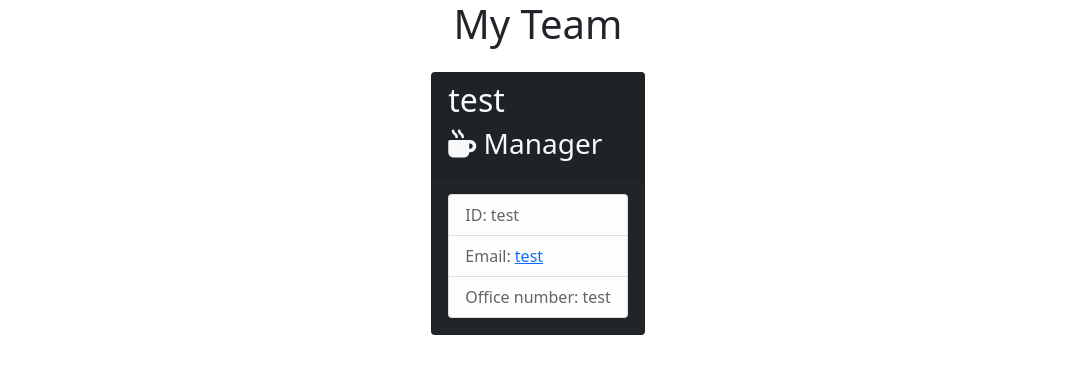
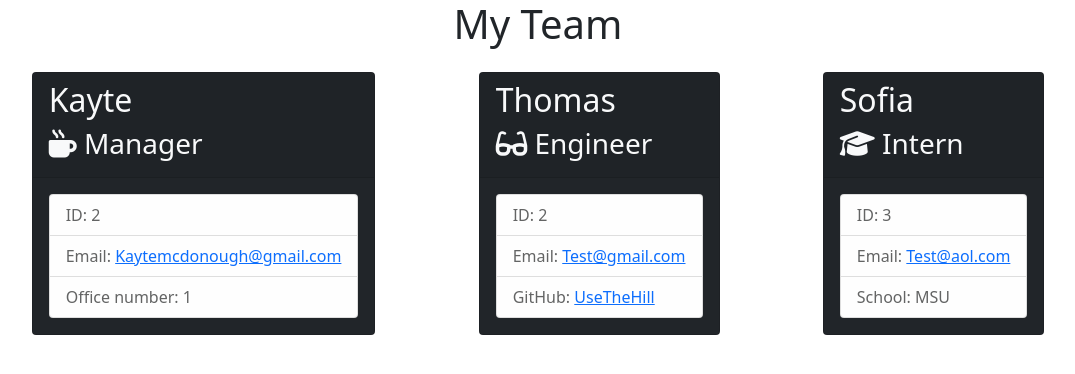
Before and after one commit to UseTheHill/team_profile_generator, a website: page output/team.html in a window 1280 px wide. Shown: the whole page, without its empty margins (102-1177 px from the left). Drawn offline with nearby package versions, Linux system fonts and the light colour scheme.

Commit message:
created updated profile

```diff
--- a/output/team.html
+++ b/output/team.html
@@ -21,14 +21,38 @@
             <div class="team-area col-12 d-flex justify-content-center justify-content-around">
                 <div class="card employee-card m-3 bg-dark">
     <div class="card-header text-light">
-        <h2 class="card-title">test</h2>
+        <h2 class="card-title">Kayte</h2>
         <h3 class="card-title"><i class="fas fa-mug-hot mr-2"></i> Manager</h3>
     </div>
     <div class="card-body">
         <ul class="list-group">
-            <li class="list-group-item list-group-item-light">ID: test</li>
-            <li class="list-group-item list-group-item-light">Email: <a href="mailto:test">test</a></li>
-            <li class="list-group-item list-group-item-light">Office number: test</li>
+            <li class="list-group-item list-group-item-light">ID: 2</li>
+            <li class="list-group-item list-group-item-light">Email: <a href="mailto:Kaytemcdonough@gmail.com">Kaytemcdonough@gmail.com</a></li>
+            <li class="list-group-item list-group-item-light">Office number: 1</li>
+        </ul>
+    </div>
+</div><div class="card employee-card m-3 bg-dark">
+    <div class="card-header text-light">
+        <h2 class="card-title">Thomas</h2>
+        <h3 class="card-title"><i class="fas fa-glasses mr-2"></i> Engineer</h3>
+    </div>
+    <div class="card-body">
+        <ul class="list-group">
+            <li class="list-group-item list-group-item-light">ID: 2</li>
+            <li class="list-group-item list-group-item-light">Email: <a href="mailto:Test@gmail.com">Test@gmail.com</a></li>
+            <li class="list-group-item list-group-item-light">GitHub: <a href="https://github.com/UseTheHill" target="_blank" rel="noopener noreferrer">UseTheHill</a></li>
+        </ul>
+    </div>
+</div><div class="card employee-card m-3 bg-dark">
+    <div class="card-header text-light">
+        <h2 class="card-title">Sofia</h2>
+        <h3 class="card-title"><i class="fas fa-graduation-cap mr-2"></i> Intern</h3>
+    </div>
+    <div class="card-body">
+        <ul class="list-group">
+            <li class="list-group-item list-group-item-light">ID: 3</li>
+            <li class="list-group-item list-group-item-light">Email: <a href="mailto:Test@aol.com">Test@aol.com</a></li>
+            <li class="list-group-item list-group-item-light">School: MSU</li>
         </ul>
     </div>
 </div>
```
